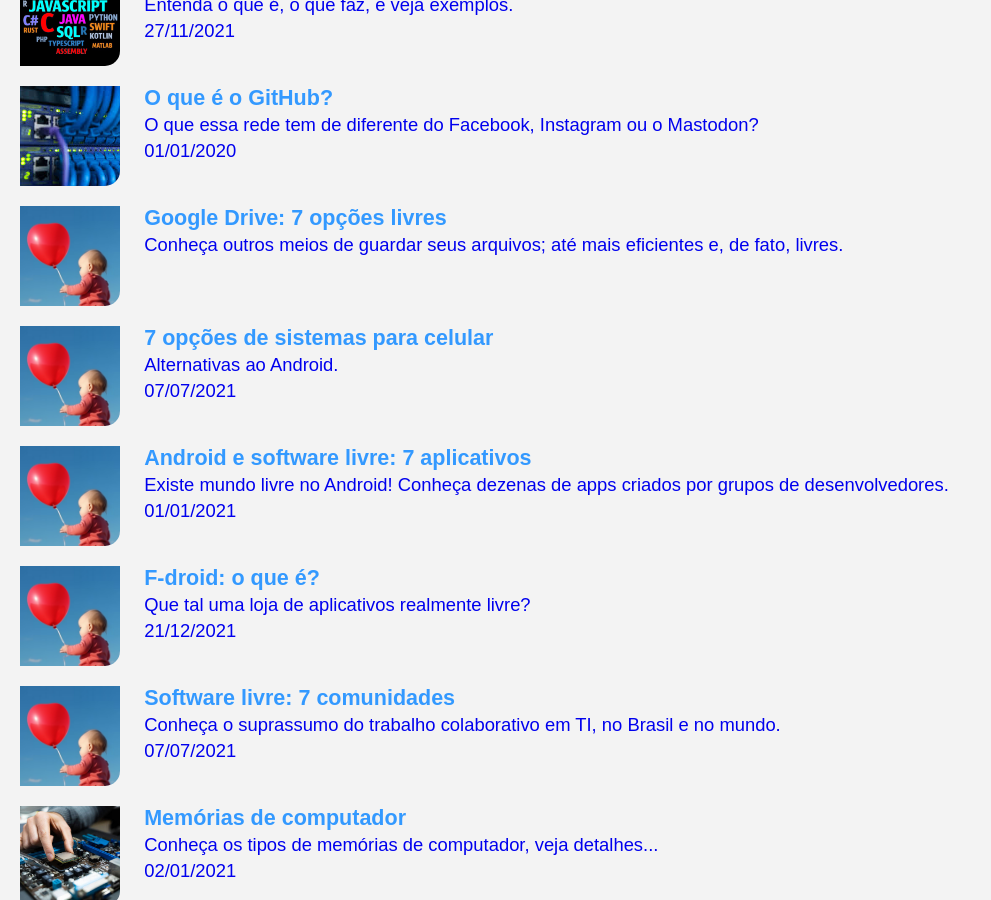
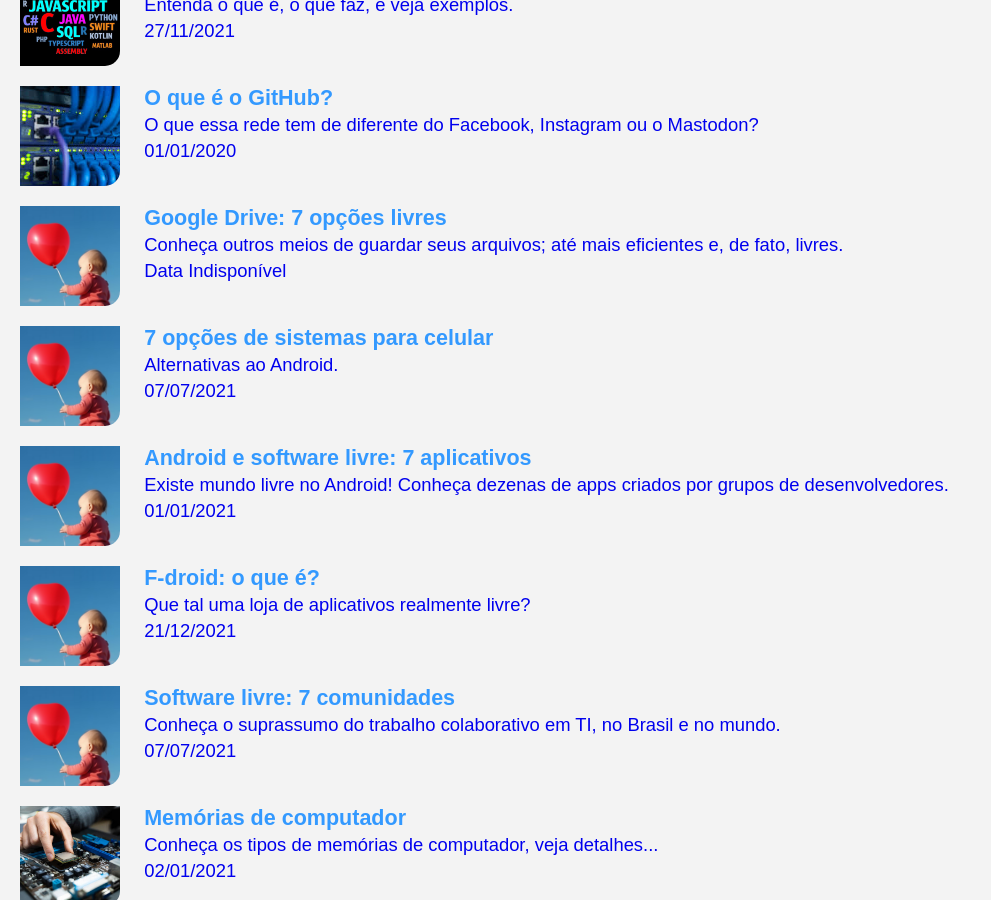
Before and after one commit to Joesynth/joesynth.github.io, a Jekyll site: the page built from index.html, in a window 1280 px wide and 900 px high, scrolled down 2081 px. Shown: the whole window, without its empty margins (0-991 px from the left). Built offline with Jekyll 4.4.1, drawn with Linux system fonts in a browser that asks for light colours.

Commit message:
Update index.html

```diff
--- a/index.html
+++ b/index.html
@@ -17,10 +21,10 @@
                 <h3>{{ item.h3 }}</h3>
                 <p>{{ item.p }}</p>
                 <p class="item-date">
-                    {% if post_correspondente %}
-                        {{ post_correspondente.date | date: "%d/%m/%Y" }}
+                    {% if post_encontrado %}
+                        {{ post_encontrado.date | date: "%d/%m/%Y" }}
                     {% else %}
-                        {{ item.data | date: "%d/%m/%Y" }}
+                        Data Indisponível
                     {% endif %}
                 </p>
             </div>
```
Also changed, not shown: other parts of index.html (+7 -3 lines).
